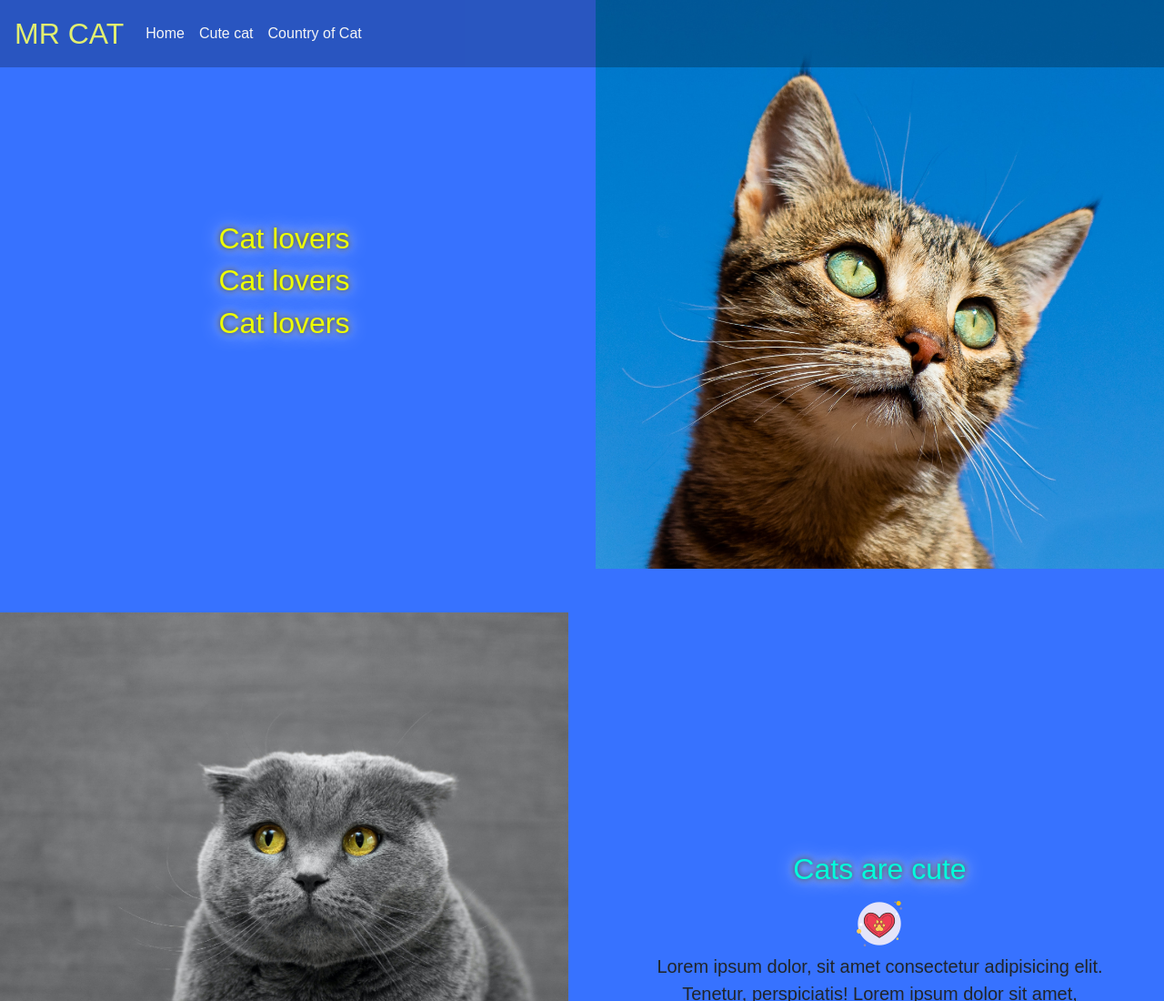
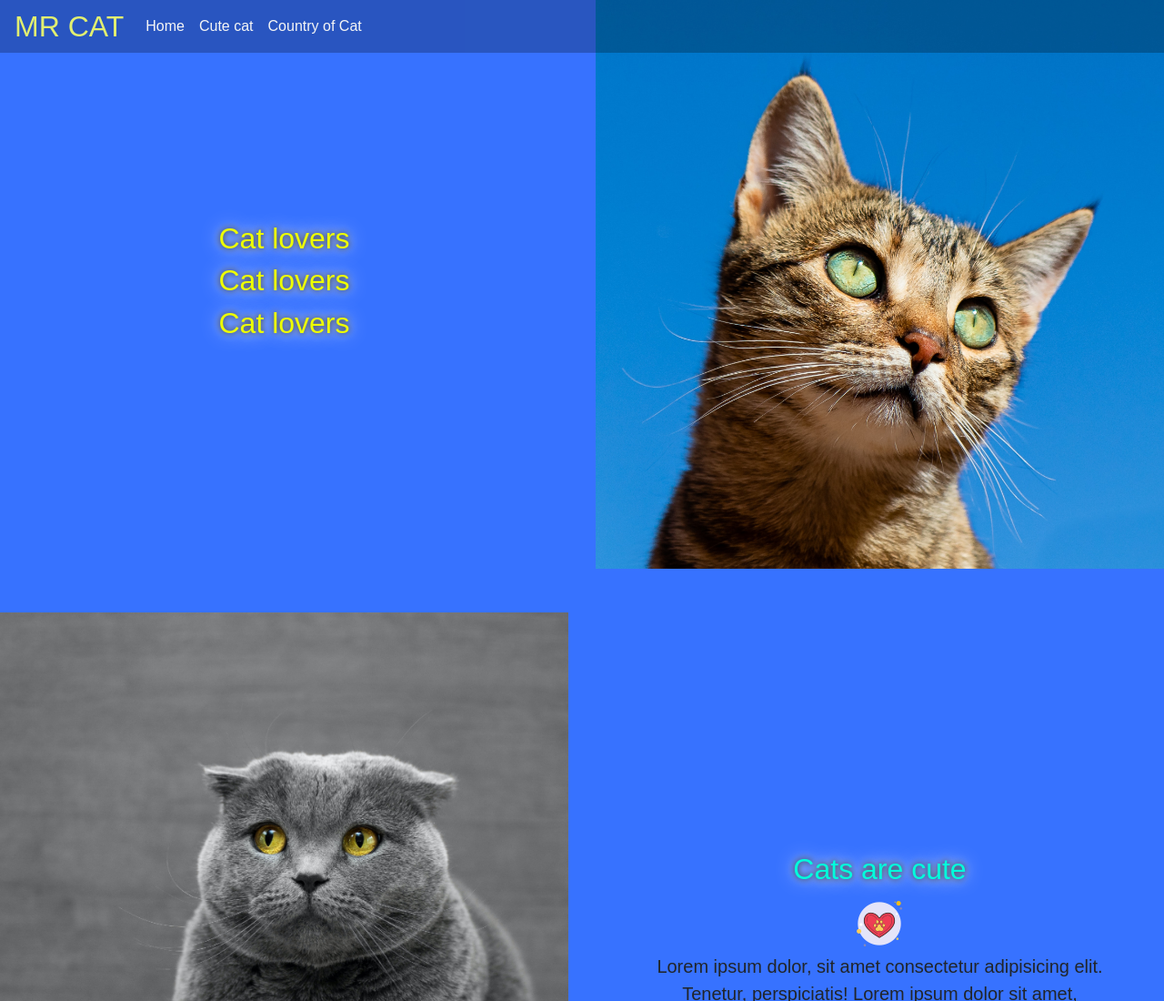
Before and after one commit to Alisyad9/bestWeb, a plain HTML site: page index.html in a window 1280 px wide. Shown: the top 1100 px of the page at 91% size. Drawn offline with nearby package versions, Linux system fonts and the light colour scheme; a web font is replaced by a local one.

Commit message:
html change

```diff
--- a/index.html
+++ b/index.html
@@ -33,13 +33,13 @@
     <!-- Custom CSS -->
     <link rel="stylesheet" href="app.css" />
 
-    <title>Museum of Candy</title>
+    <title>Cat Blog</title>
   </head>
 
   <body>
     <nav
       id="mainNavbar"
-      class="navbar navbar-light navbar-expand-md fixed-top scrolled"
+      class="navbar navbar-light navbar-expand-md fixed-top py-0 scrolled"
     >
       <a class="navbar-brand" href="#">MR CAT</a>
       <button
```
